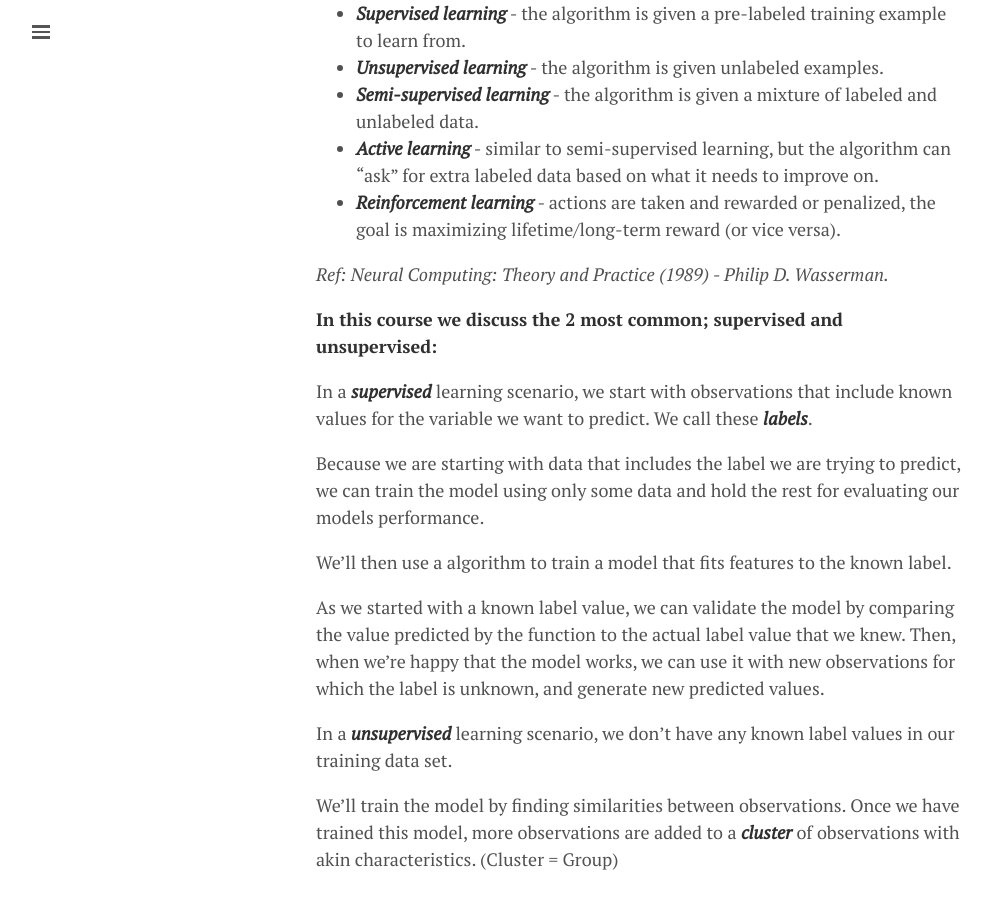
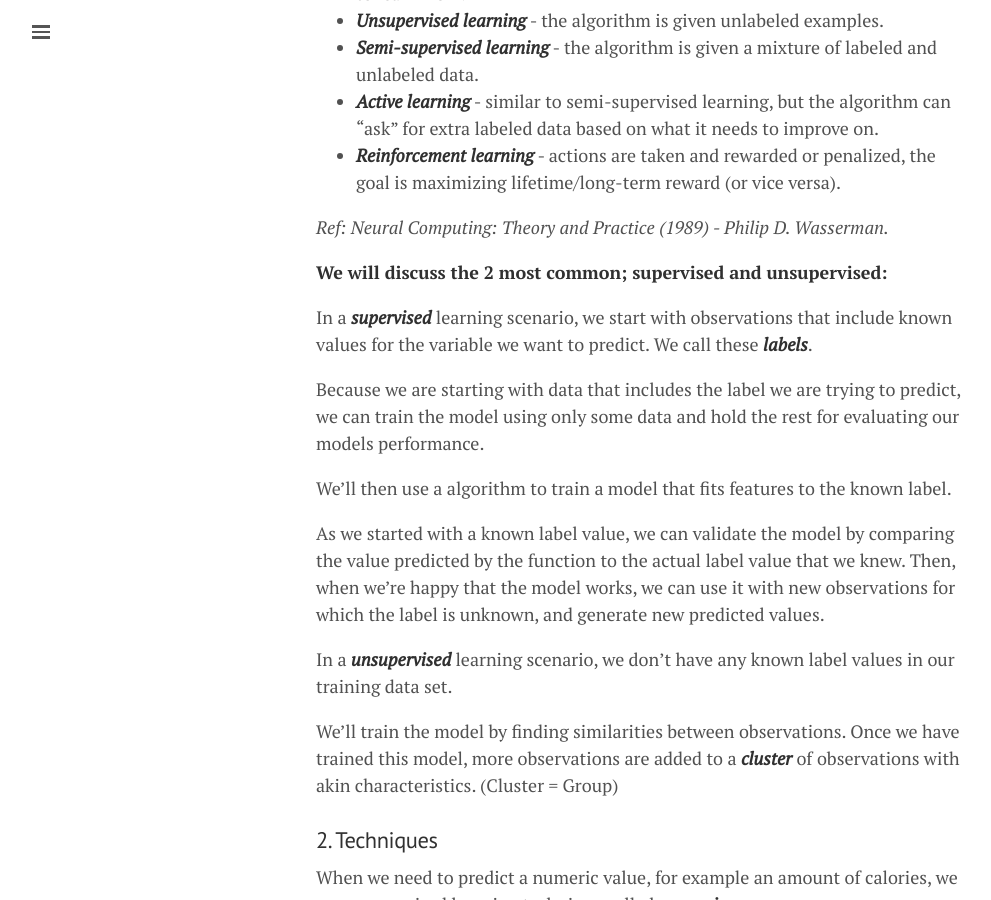
Before and after one commit to lgeurts/lgeurts.github.io, a Jekyll site: the page built from _posts/2018-06-29-artificial-intelligence-basics.md, in a window 1280 px wide and 900 px high, scrolled down 1529 px. Shown: the whole window, without its empty margins (0-991 px from the left). Built offline with Jekyll 4.4.1, drawn with Linux system fonts in a browser that asks for light colours; nearby versions of some CDN libraries.

Commit message:
Update 2018-06-29-artificial-intelligence-basics.md

```diff
--- a/_posts/2018-06-29-artificial-intelligence-basics.md
+++ b/_posts/2018-06-29-artificial-intelligence-basics.md
@@ -24,7 +24,7 @@
 > 2. Techniques
 
 ### 1. What is Machine Learning?
---------------------------------
+
 Machine learning provides the foundation for artificial intelligence. We train our software model using data e.g. the model learns from the training cases and then we use the trained model to make predictions for new data cases.
 
 Let's start with a data set that contains historical records aka ***observations***. Every record includes numerical ***features*** (X) quantifying characteristics of the item we are working with.
@@ -41,7 +41,7 @@
 
 *Ref: Neural Computing: Theory and Practice (1989) - Philip D. Wasserman.*
 
-**In this course we discuss the 2 most common; supervised and unsupervised:**
+**We will discuss the 2 most common; supervised and unsupervised:**
 
 In a ***supervised*** learning scenario, we start with  observations that include known values for the variable we want to predict. We call these ***labels***.
 
@@ -56,7 +56,7 @@
 We'll train the model by finding similarities between observations. Once we have trained this model, more observations are added to a ***cluster*** of observations with akin characteristics. (Cluster = Group)
 
 ### 2. Techniques
------------------
+
 When we need to predict a numeric value, for example an amount of calories, we use a supervised learning technique called ***regression***.
 
 Let's take one male. We want to model calories burned while exercising. First we get some pre-liminary data, then put him on a fitness monitor and capture more data using features like age, weight, heart rate, and duration.
```
